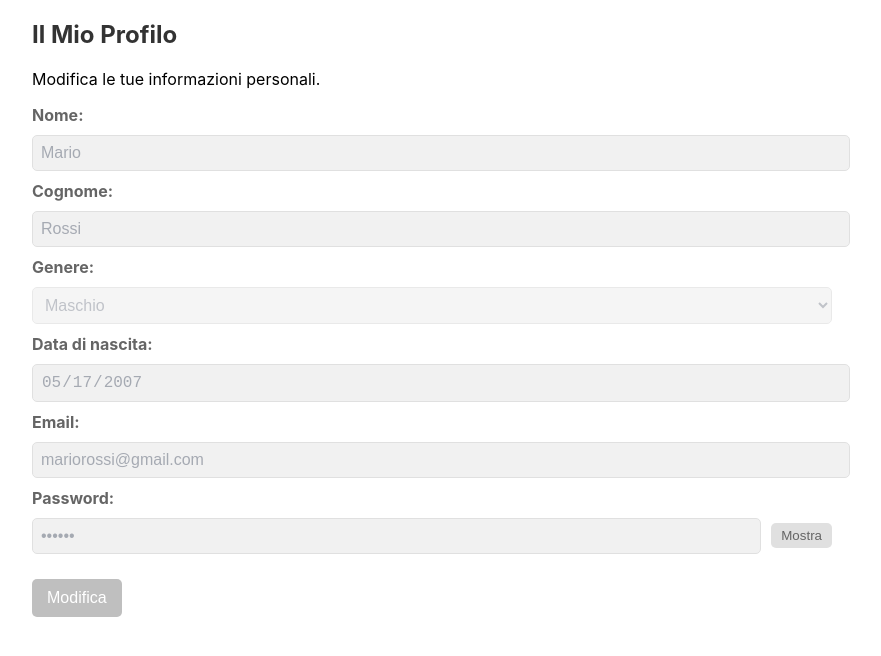
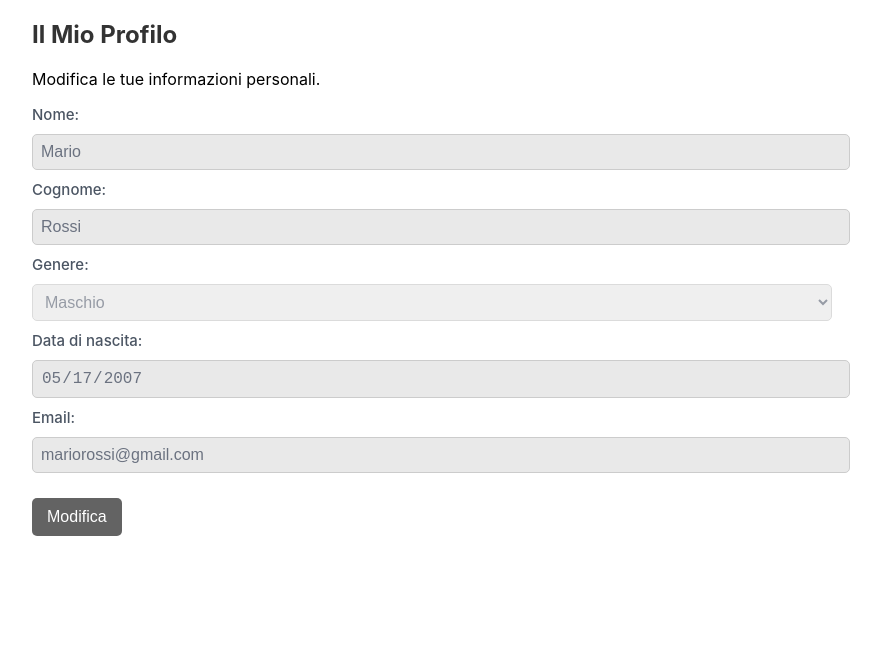
Before and after one commit to tarakanillius/Moodle-Bodio, a React (Create React App) app in the folder project-root/frontend/: page /userData in a window 1280 px wide. Shown: the top 656 px of the page, without its empty margins (208-1089 px from the left). Built offline with nearby package versions, Linux system fonts and the light colour scheme.

Commit message:
design update

```diff
--- a/project-root/frontend/src/pages/UserData.jsx
+++ b/project-root/frontend/src/pages/UserData.jsx
@@ -47,14 +47,6 @@ export default function UserData() {
 
                 <label>Email:</label>
                 <input type="email" name="email" value={user.email} onChange={handleChange} disabled={!isEditing} />
-
-                <label>Password:</label>
-                <div className="password-container">
-                    <input type={showPassword ? "text" : "password"} value={user.password} disabled />
-                    <button type="button" className="show-password-btn" onClick={() => setShowPassword(!showPassword)}>
-                        {showPassword ? "Nascondi" : "Mostra"}
-                    </button>
-                </div>
             </div>
 
             {/* Bottone per attivare la modifica */}
--- a/project-root/frontend/src/styles/userData.css
+++ b/project-root/frontend/src/styles/userData.css
@@ -13,17 +13,13 @@
     flex-direction: column;
     gap: 10px;
     margin-top: 15px;
-    opacity: 0.6; /* Scolorito inizialmente */
     transition: opacity 0.3s;
 }
 
-.data.editable {
-    opacity: 1; /* Quando si abilita la modifica, torna normale */
-}
-
 .data label {
-    font-weight: bold;
-    text-align: left;
+    font-size: 15px;
+    color: #4b5563;
+    font-weight: 500;
 }
 
 .data input, .data select {
@@ -42,7 +38,7 @@
 }
 
 .edit-button {
-    background-color: #bfbfbf;
+    background-color: #636363;
     color: white;
     padding: 10px 15px;
     border: none;
@@ -53,7 +49,7 @@
 }
 
 .edit-button:hover {
-    background-color: #7f7f7f;
+    background-color: #4b5563;
 }
 
 .password-container {
@@ -74,6 +70,10 @@
     cursor: pointer;
 }
 
+.show-password-btn:disabled{
+    cursor: not-allowed;
+}
+
 .show-password-btn:hover {
     background-color: #bbb;
 }
```
